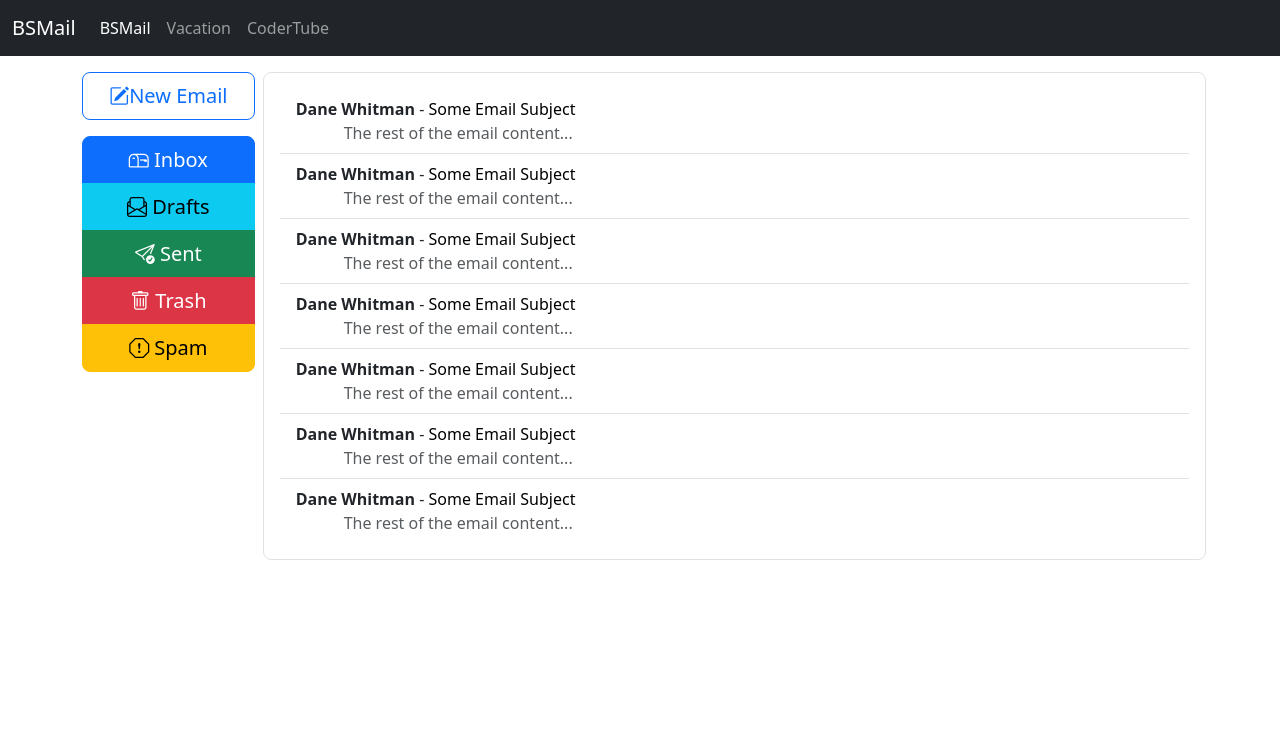
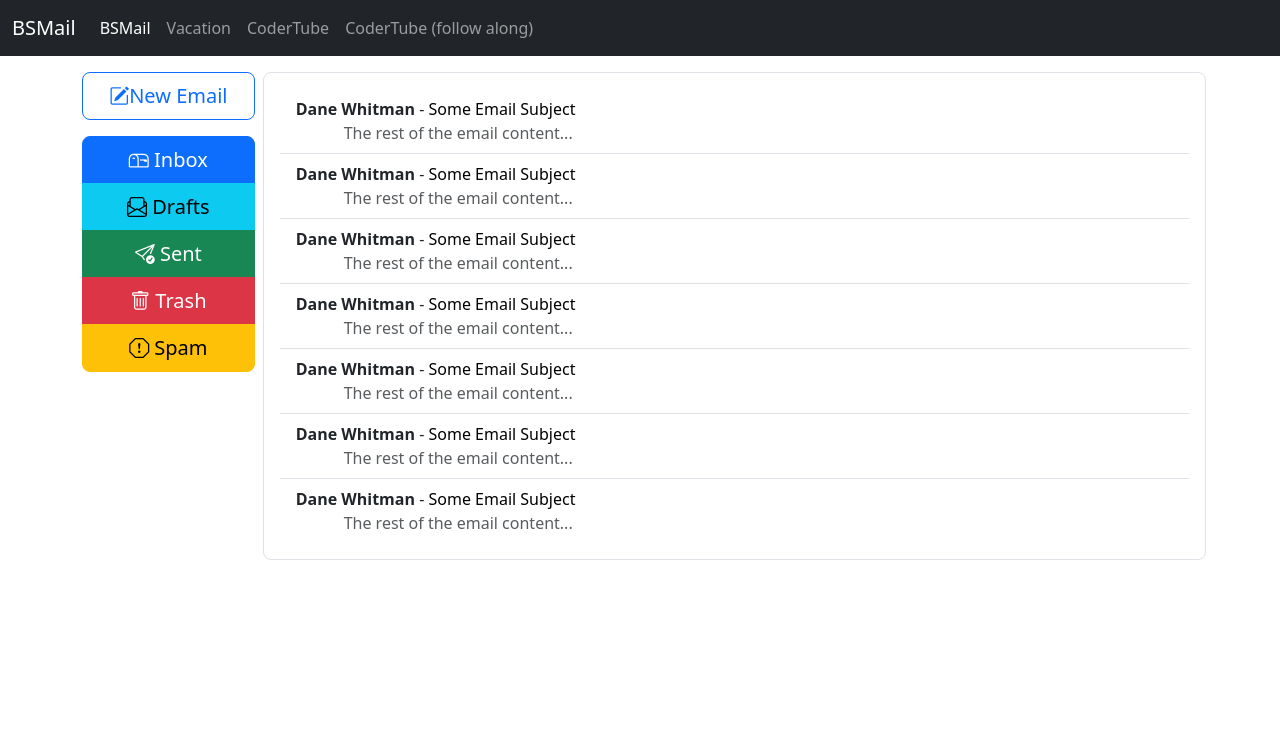
Before and after one commit to SamBasch/BS-components, a plain HTML site: page index.html in a window 1280 px wide. Shown: the top 733 px of the page. Drawn offline with nearby package versions, Linux system fonts and the light colour scheme.

Commit message:
fixed navbar addition

```diff
--- a/index.html
+++ b/index.html
@@ -29,6 +29,9 @@
                            <li class="nav-item">
                                <a class="nav-link" href="/codertube.html">CoderTube</a>
                            </li>
+                           <li class="nav-item">
+                            <a class="nav-link " href="/codertubeFollowAlong.html">CoderTube (follow along)</a>
+                        </li>
                        </ul>
                    </div>
                </div>
```
Also changed, not shown: codertube.html (+3 -0 lines), vacation.html (+3 -0 lines).
